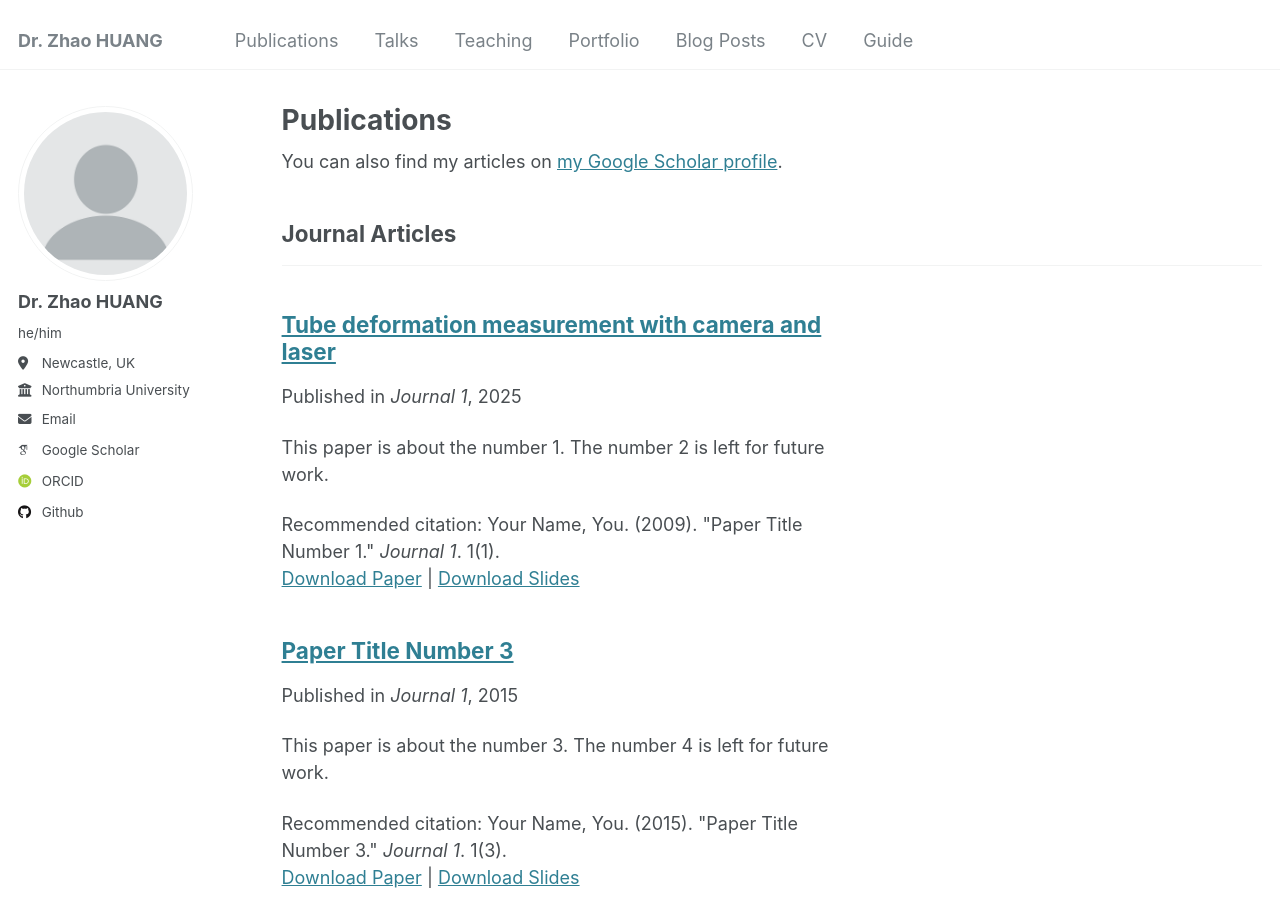
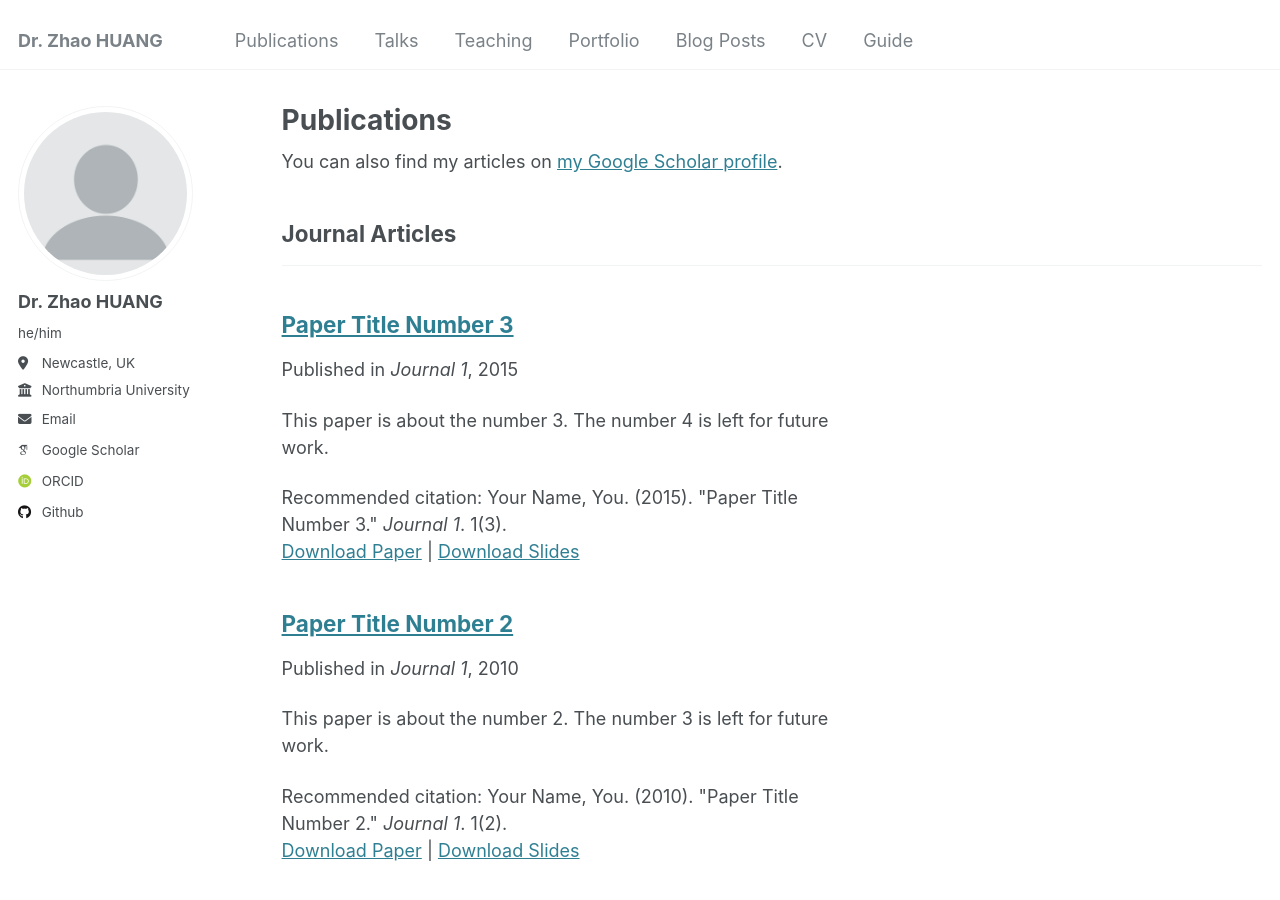
Before and after one commit to ZZ2020zz/ZZ2020zz.github.io, a Jekyll site: the page built from _pages/publications.html, in a window 1280 px wide and 900 px high. Built offline with Jekyll 4.4.1, drawn with Linux system fonts in a browser that asks for light colours; some web fonts are replaced.

Commit message:
Update 2009-10-01-paper-title-number-1.md

```diff
--- a/_publications/2009-10-01-paper-title-number-1.md
+++ b/_publications/2009-10-01-paper-title-number-1.md
@@ -1,13 +1 @@
----
-title: "Tube deformation measurement with camera and laser"
-collection: publications
-category: manuscripts
-excerpt: 'This paper is about the number 1. The number 2 is left for future work.'
-date: 2025-01-11
-venue: 'Journal 1'
-slidesurl: 'http://academicpages.github.io/files/slides1.pdf'
-paperurl: 'http://academicpages.github.io/files/paper1.pdf'
-citation: 'Your Name, You. (2009). &quot;Paper Title Number 1.&quot; <i>Journal 1</i>. 1(1).'
----
-
-The contents above will be part of a list of publications, if the user clicks the link for the publication than the contents of section will be rendered as a full page, allowing you to provide more information about the paper for the reader. When publications are displayed as a single page, the contents of the above "citation" field will automatically be included below this section in a smaller font.
+Please see google scholar
```
